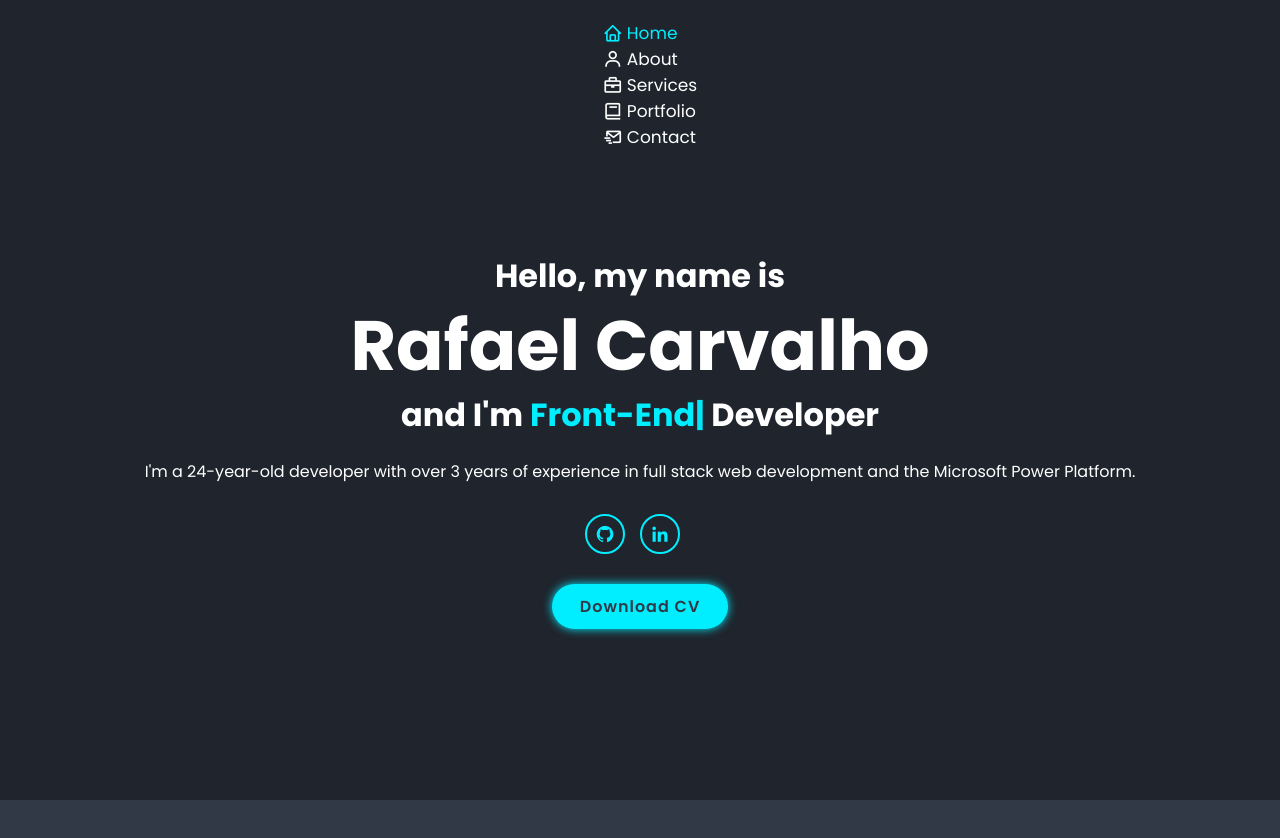
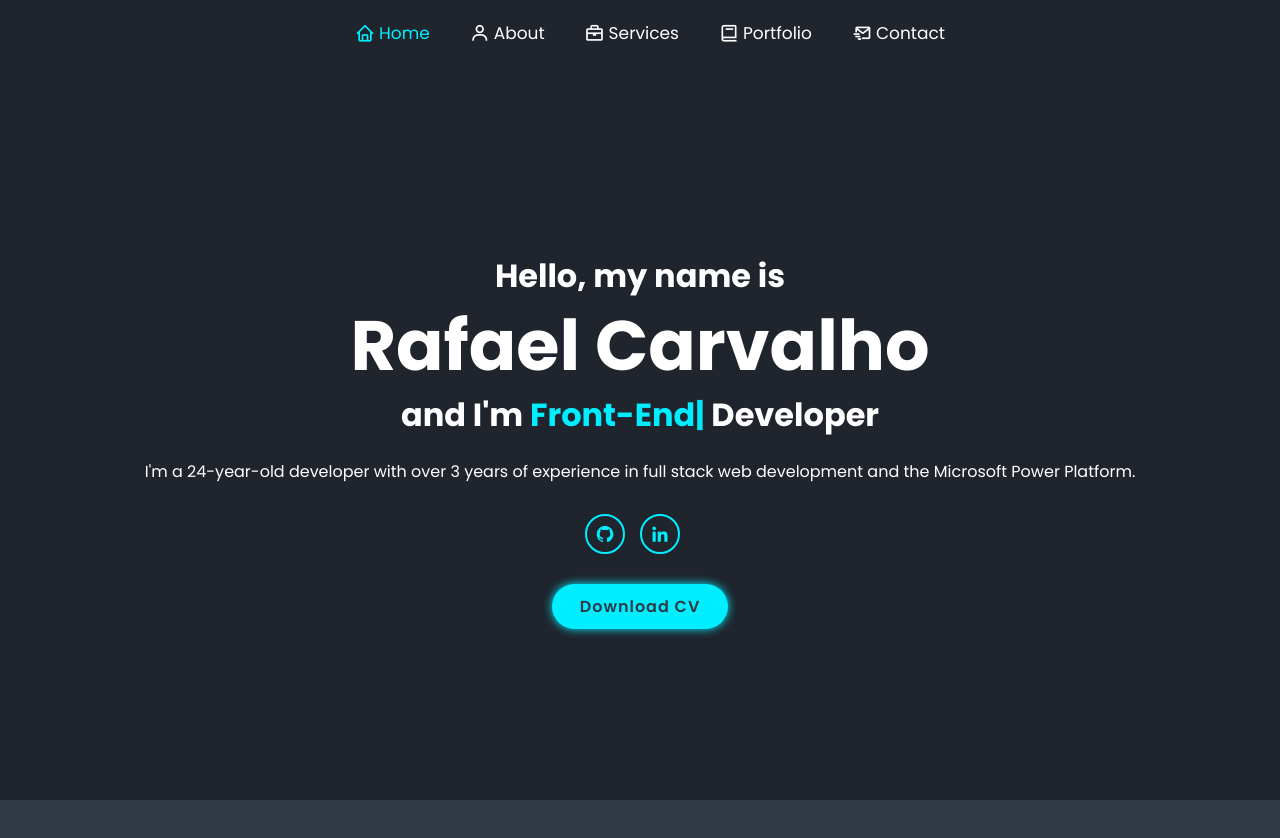
Before and after one commit to rafael-carvalho-developer/portfolio, a React (Vite) app: page / in a window 1280 px wide. Shown: the top 838 px of the page. Built offline with nearby package versions, Linux system fonts and the light colour scheme; no server answers; the database is empty.

Commit message:
Display navbar links inline

```diff
--- a/src/index.css
+++ b/src/index.css
@@ -49,6 +49,12 @@ section {
 
 .header .sticky {
   border-bottom: 0.1rem solid rgba(0, 0, 0, 0.2);
+}
+
+.navbar {
+  display: flex;
+  align-items: center;
+  gap: 2rem;
 }
 
 
```
